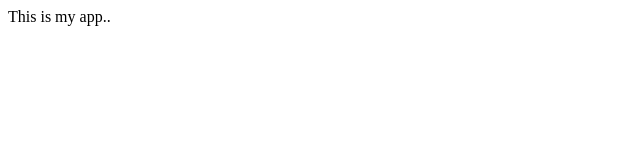
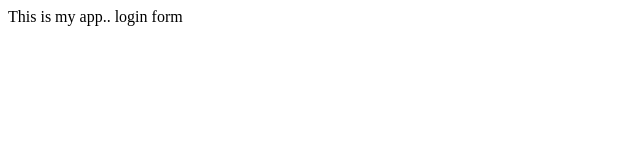
Before and after one commit to jalajpatidar464/try, a plain HTML site: page index.html in a window 1280 px wide. Shown: the full height of the page, 0-640 px from the left. Drawn offline with Linux system fonts and the light colour scheme.

Commit message:
login form

```diff
--- /dev/null
+++ b/dr2/app2.js
@@ -0,0 +1 @@
+console.log(12);
--- a/index.html
+++ b/index.html
@@ -5,5 +5,6 @@
 
 	<body>
 		This is my app..
+		login form
 	</body>
 </html>
```
Also changed, not shown: login.html (added, +1 -0 lines), 1 other file.
